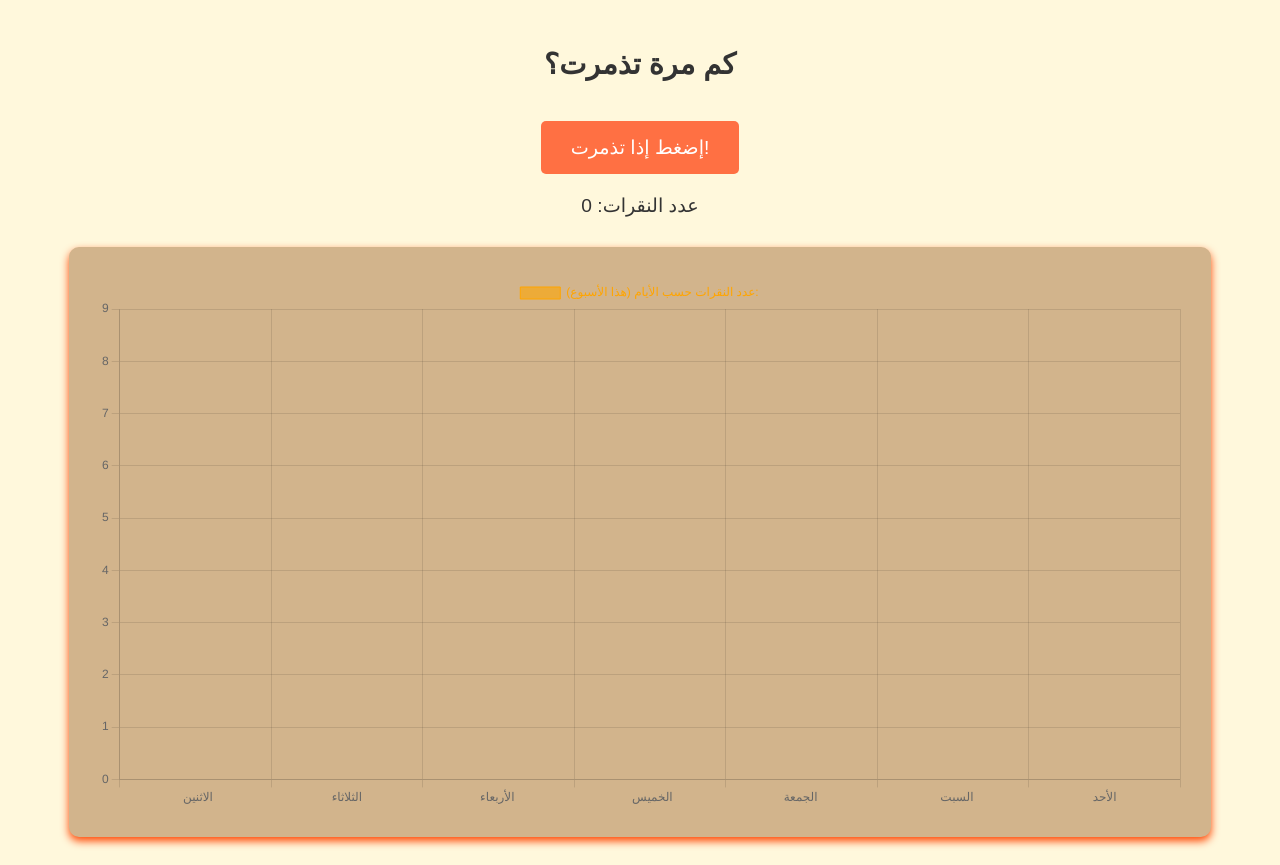
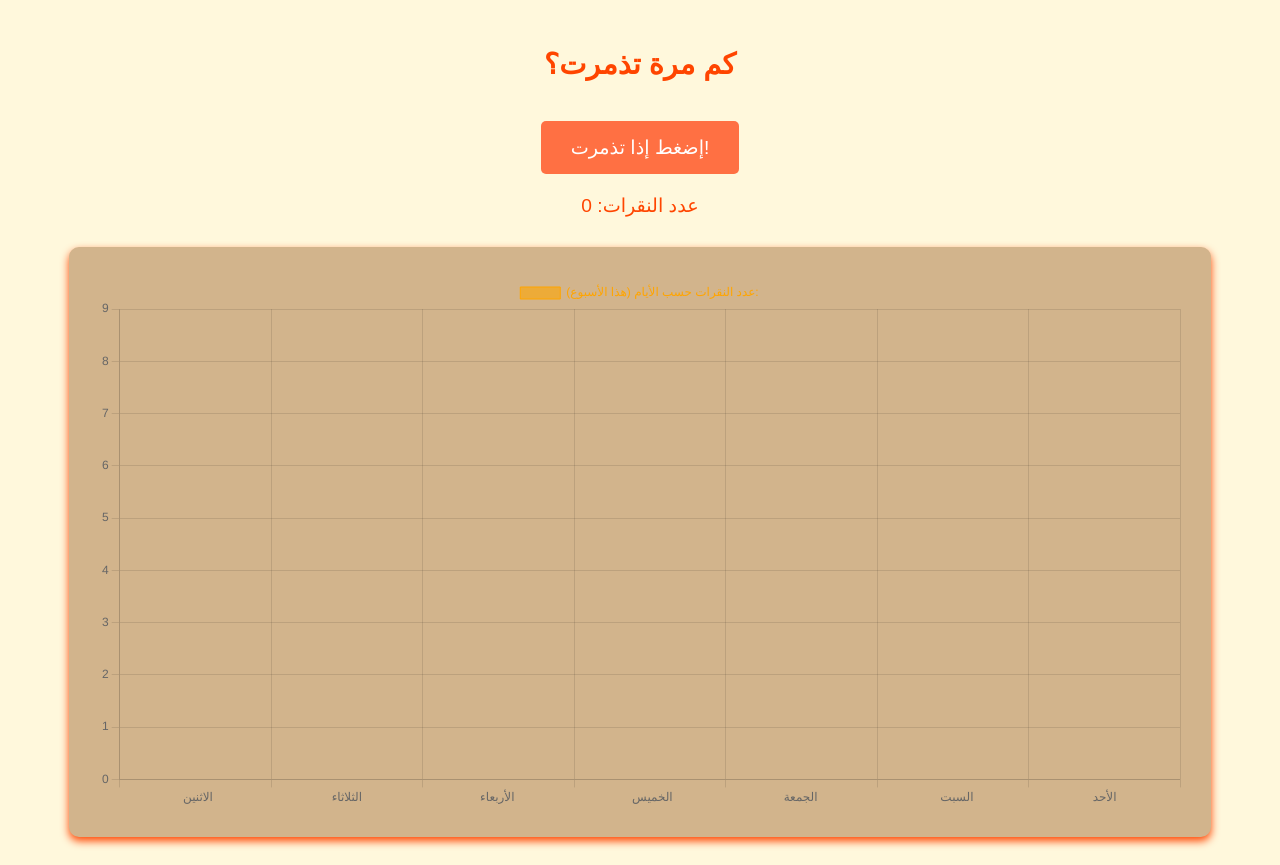
Before and after one commit to Vstral2010/taddamor, a plain HTML site: page index.html in a window 1280 px wide. Drawn offline with nearby package versions, Linux system fonts and the light colour scheme.

Commit message:
Update index.css

```diff
--- a/index.css
+++ b/index.css
@@ -11,7 +11,7 @@ body {
 }
 
 h1 {
-  color: #333;
+  color: #FF4500;
   font-size: 1.8rem;
 }
 
@@ -34,7 +34,7 @@ button:hover {
 .results {
   margin-top: 20px;
   font-size: 1.2rem;
-  color: #333;
+  color: #FF4500;
 }
 
 .chart-container {
```
